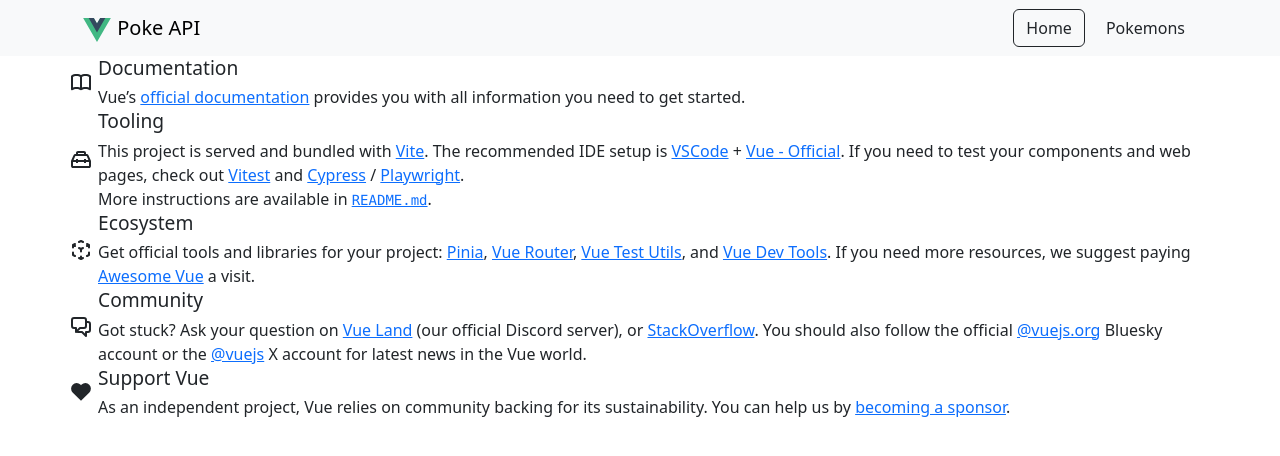
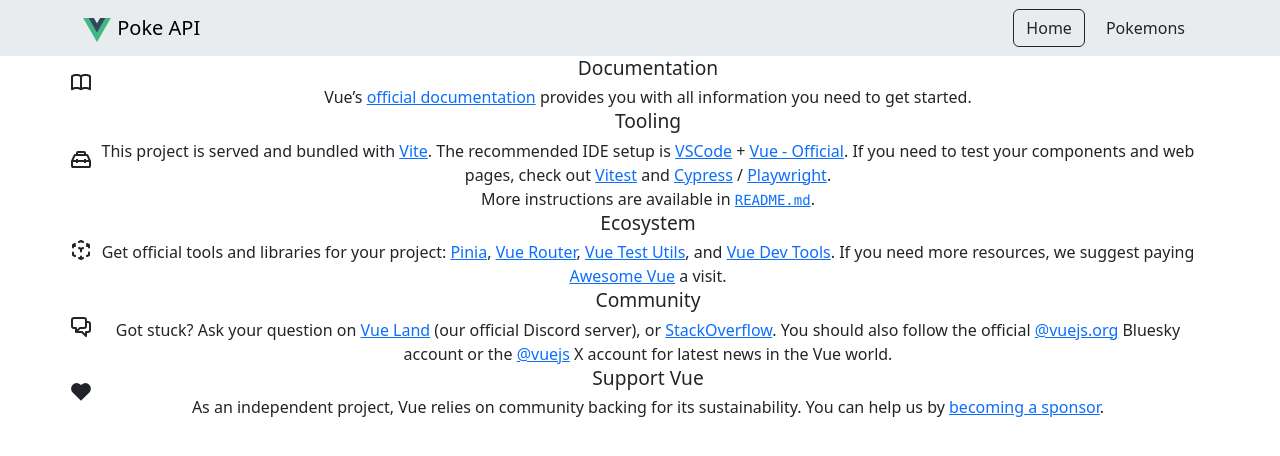
Before and after one commit to ArmandoVallejo/cursoVue, a Vue app in the folder router-1/: page / in a window 1280 px wide. Shown: the top 456 px of the page. Built offline with nearby package versions, Linux system fonts and the light colour scheme.

Commit message:
style: :art: Modify the pokemons list design and navbar color

```diff
--- a/router-1/src/App.vue
+++ b/router-1/src/App.vue
@@ -3,7 +3,7 @@
 </script>
 
 <template>
-  <nav class="navbar bg-body-tertiary">
+  <nav class="navbar bg-body-secondary">
     <div class="container">
       <router-link class="navbar-brand" to="/">
         <img src="@/assets/logo.svg" alt="Bootstrap" width="30" height="24">
@@ -15,7 +15,7 @@
       </div>
     </div>
   </nav>
-  <div class="container">
+  <div class="container text-center">
     <RouterView />
   </div>
 </template>
--- a/router-1/src/views/PokemonsView.vue
+++ b/router-1/src/views/PokemonsView.vue
@@ -10,10 +10,10 @@
     <p v-if="loading">Cargando...</p>
         <div class="alert alert-danger" v-if="errorData">{{ errorData }}</div>
 
-    <div v-if="data">
+    <div v-if="data" class="mb-5">
         <h1>Pokemons</h1>
-        <ul>
-            <li v-for="pokemon in data.results" :key="pokemon.name">
+        <ul class="list-group mb-3">
+            <li v-for="pokemon in data.results" :key="pokemon.name" class="list-group-item">
                 <router-link :to="`/pokemons/${pokemon.name}`"> {{ pokemon.name }} </router-link>
             </li>
         </ul>
```
